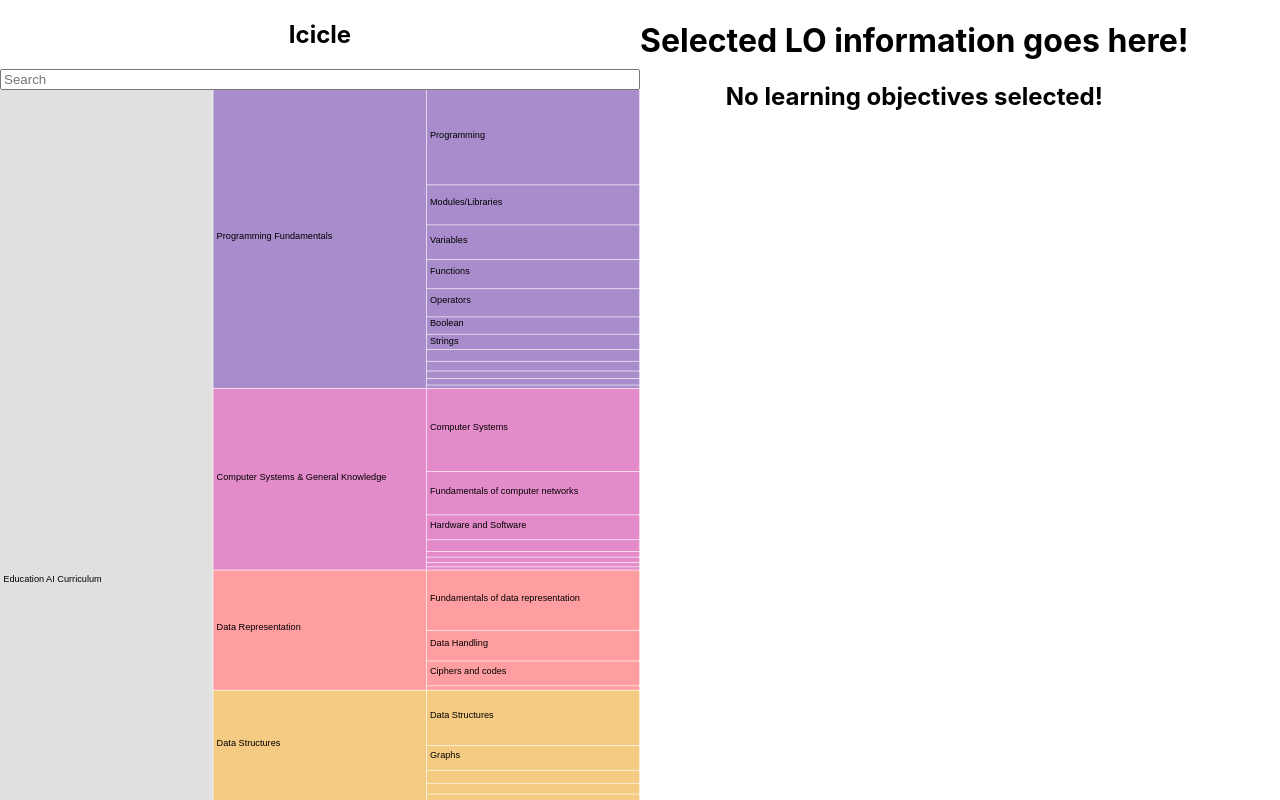
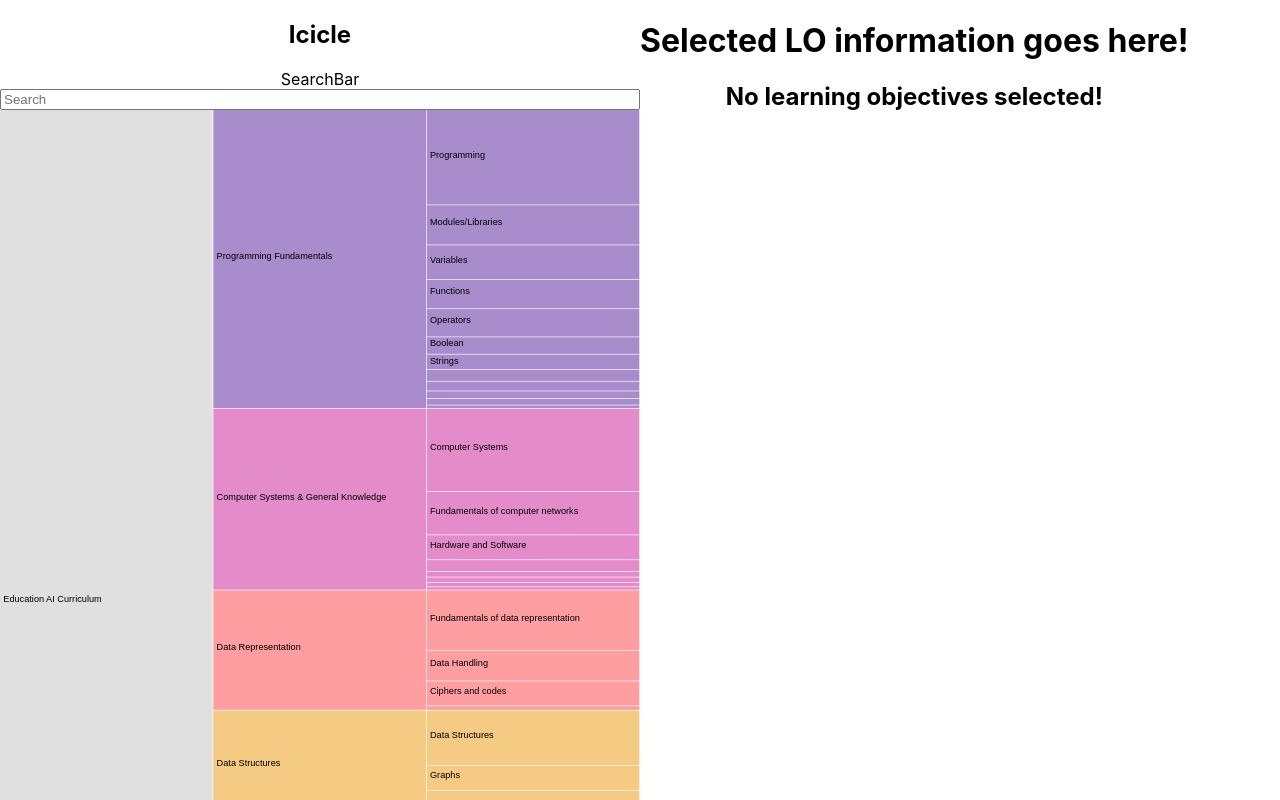
Before and after one commit to Nasir-6/d3_with_react, a React (Create React App) app: page / in a window 1280 px wide. Shown: the top 800 px of the page. Built offline with nearby package versions, Linux system fonts and the light colour scheme.

Commit message:
add searchBar.js

```diff
--- a/src/components/Icicle.js
+++ b/src/components/Icicle.js
@@ -10,6 +10,7 @@ import { useEffect, useRef, useState } from "react";
 // import data from '../tonyData.json'
 // import data from "../myData.json";
 import data from "../newCategoriesData.json";
+import { SearchBar } from "./SearchBar";
 // import data from "../newWeightedCategories.json";
 
 export const Icicle = () => {
@@ -96,7 +97,6 @@ export const Icicle = () => {
   // https://stackoverflow.com/questions/24784302/wrapping-text-in-d3
   function wrap(text) {
     text.each(function () {
-
       var text = select(this),
         words = text.text().split(/\s+/).reverse(), //Splits and reverses - so can pop off the end!
         word,
@@ -327,6 +327,7 @@ export const Icicle = () => {
     <div className="icicle-page" style={{ display: "flex" }}>
       <div style={{ display: "flex", flexDirection: "column" }}>
         <h2>Icicle</h2>
+        <SearchBar/>
         <input
           type="text"
           placeholder="Search"
--- /dev/null
+++ b/src/components/SearchBar.js
@@ -0,0 +1,7 @@
+import React from 'react'
+
+export const SearchBar = () => {
+  return (
+    <div>SearchBar</div>
+  )
+}
```
